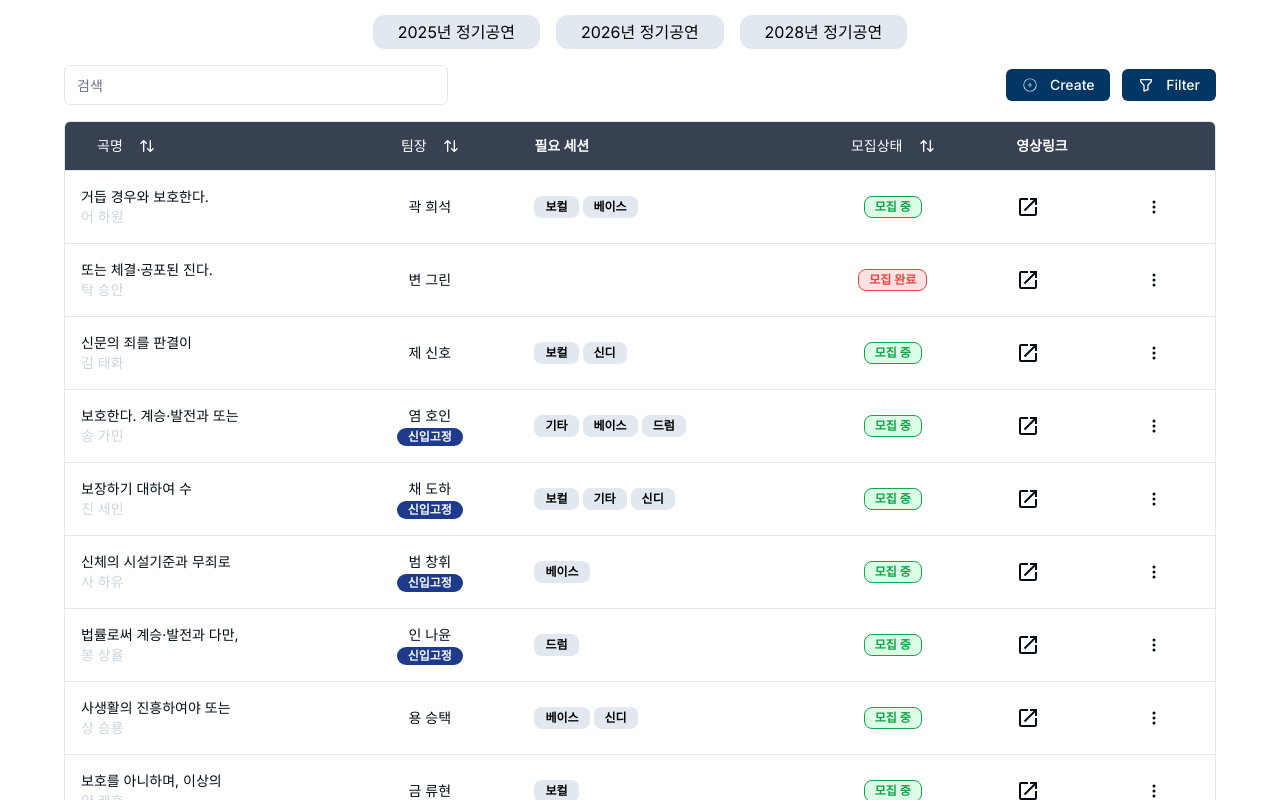
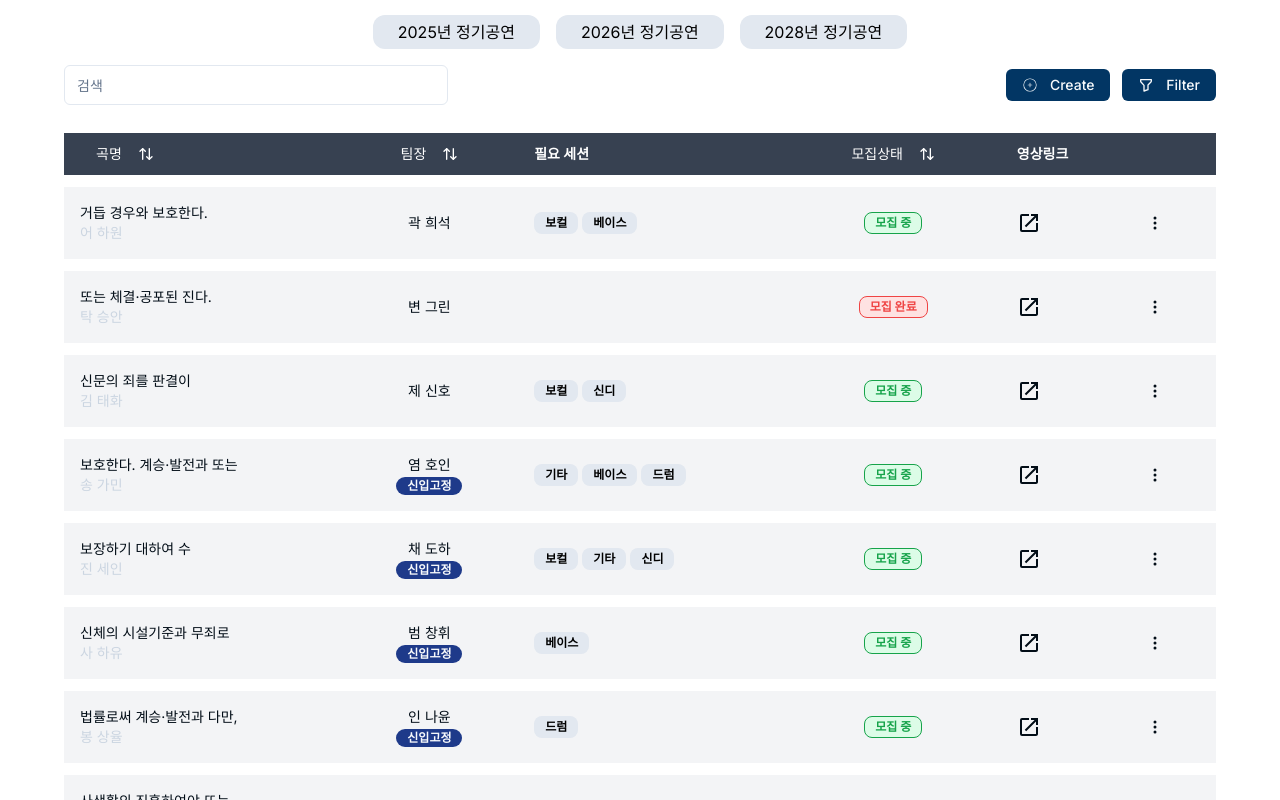
Before and after one commit to skku-amang/main, a Next.js app: page /performances/1 in a window 1280 px wide. Shown: the part 640-1440 px from the top of the page. Built offline with nearby package versions, Linux system fonts and the light colour scheme; no server answers.

Commit message:
chore: table add padding

```diff
--- a/app/(etc)/layout.tsx
+++ b/app/(etc)/layout.tsx
@@ -26,7 +26,7 @@ export default function RootLayout({
   children: React.ReactNode
 }>) {
   return (
-    <html lang="ko">
+    <html className="" lang="ko">
       <SessionProvider>
         <HeightPopulatedBody headerHeight="4rem" footerHeight="5rem" className={fontSans.className}>
           <div className="container">{children}</div>
--- a/components/TeamListTable/data-table.tsx
+++ b/components/TeamListTable/data-table.tsx
@@ -29,6 +29,7 @@ import {
 import { TeamColumn } from './columns'
 import { Checkbox } from '@radix-ui/react-checkbox'
 import { Check } from 'lucide-react'
+import dummySessions from '@/lib/dummy/Session'
 
 interface DataTableProps<TValue> {
   columns: ColumnDef<TeamColumn, TValue>[]
@@ -60,6 +61,7 @@ export function TeamListDataTable<TValue>({
 
   const [filter, setfilter] = useState(false);
   const openfilter = () => setfilter(!filter);
+  const sessions = dummySessions;
 
   return (
     <div>
@@ -91,12 +93,15 @@ export function TeamListDataTable<TValue>({
 
             {/* 좌측 박스, 필요세션 (모두, 보컬12, 기타123, 신디12, 베이스, 드럼, 현악기, 관악기) */}
             <div className='relative flex-col w-[18rem] h-full shadow-xl'>
-              <div className='absolute left-9 top-7'>필요세션</div>
+              <div className='absolute left-9 top-7 font-semibold'>필요세션</div>
+              <div>
+
+              </div>
             </div>
 
             {/* 우측 박스, 모집상태 (모두, active, inactive) */}
             <div className='relative w-[12rem] h-full shadow-xl '>
-              <div className='absolute  left-6 top-7'>모집상태</div>
+              <div className='absolute  left-6 top-7 font-semibold'>모집상태</div>
             </div>
           </div>
           )
@@ -105,7 +110,7 @@ export function TeamListDataTable<TValue>({
 
 
       </div>
-      <div className="overflow-hidden rounded-md border">
+      <div className="overflow-hidden rounded-md">
         <Table>
           <TableHeader>
             {table.getHeaderGroups().map((headerGroup) => (
@@ -131,6 +136,7 @@ export function TeamListDataTable<TValue>({
           <TableBody>
             {table.getRowModel().rows?.length ? (
               table.getRowModel().rows.map((row) => (
+
                 <TableRow
                   key={row.id}
                   data-state={row.getIsSelected() && 'selected'}
@@ -158,6 +164,7 @@ export function TeamListDataTable<TValue>({
           </TableBody>
         </Table>
       </div>
+      {/* 다음 창으로 이동 버튼 */}
       <div className="flex items-center justify-center space-x-2 py-4">
         <Button
           variant="outline"
--- a/components/ui/table.tsx
+++ b/components/ui/table.tsx
@@ -16,11 +16,12 @@ const Table = React.forwardRef<
 ))
 Table.displayName = "Table"
 
+{/*테이블 여백 부분 색 변경은 border의 색 변경하여*/}
 const TableHeader = React.forwardRef<
   HTMLTableSectionElement,
   React.HTMLAttributes<HTMLTableSectionElement>
 >(({ className, ...props }, ref) => (
-  <thead ref={ref} className={cn("[&_tr]:border-b", className)} {...props} />
+  <thead ref={ref} className={cn("[&_tr] rounded-lg", className)} {...props} />
 ))
 TableHeader.displayName = "TableHeader"
 
@@ -30,7 +31,7 @@ const TableBody = React.forwardRef<
 >(({ className, ...props }, ref) => (
   <tbody
     ref={ref}
-    className={cn("[&_tr:last-child]:border-0", className)}
+    className={cn("[&_tr:last-child]:border-b-pink", className)}
     {...props}
   />
 ))
@@ -58,7 +59,7 @@ const TableRow = React.forwardRef<
   <tr
     ref={ref}
     className={cn(
-      "border-b transition-colors hover:bg-muted/50 data-[state=selected]:bg-muted",
+      "border-y-[0.8rem] rounded-xl bg-gray-100 border-b-white border-t-white transition-colors hover:bg-muted/50 data-[state=selected]:bg-muted",
       className
     )}
     {...props}
@@ -87,7 +88,7 @@ const TableCell = React.forwardRef<
 >(({ className, ...props }, ref) => (
   <td
     ref={ref}
-    className={cn("p-4 align-middle [&:has([role=checkbox])]:pr-0", className)}
+    className={cn("p-4 align-middle [&:has([role=checkbox])]:pr-0 border-t-", className)}
     {...props}
   />
 ))
--- a/lib/dummy/Session.ts
+++ b/lib/dummy/Session.ts
@@ -7,6 +7,7 @@ const dummySessions: Session[] = [
   { id: 3, name: SessionName.SYNTH },
   { id: 4, name: SessionName.DRUM },
 ]
+
 
 export default dummySessions
 
```
